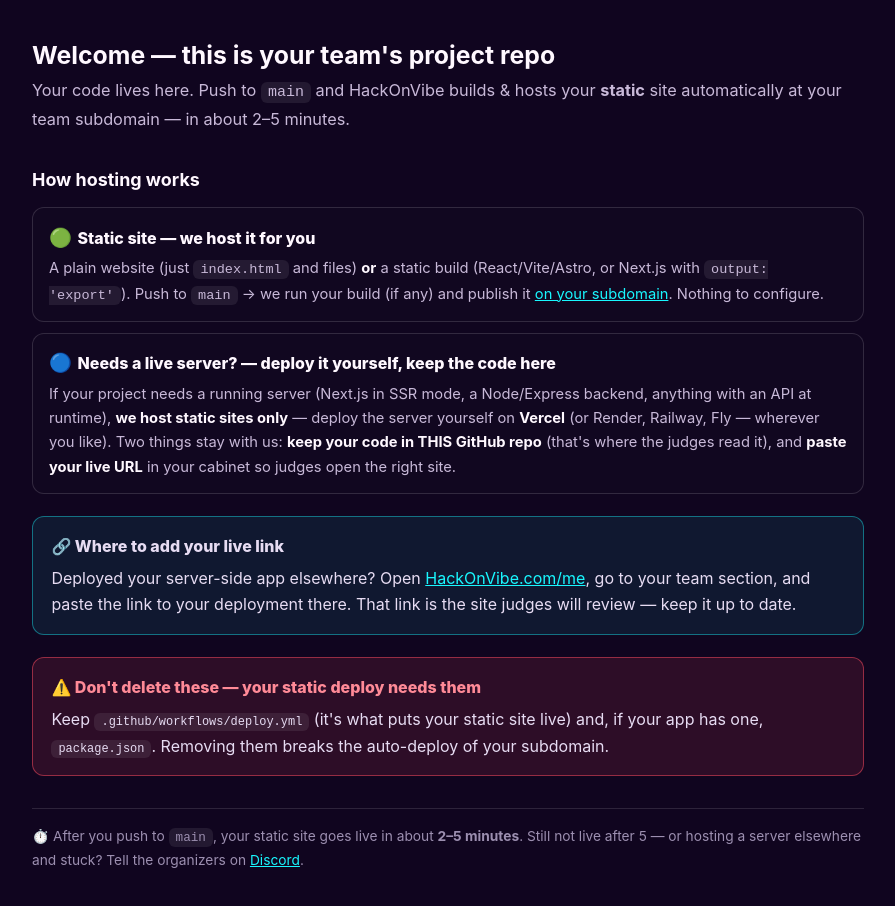
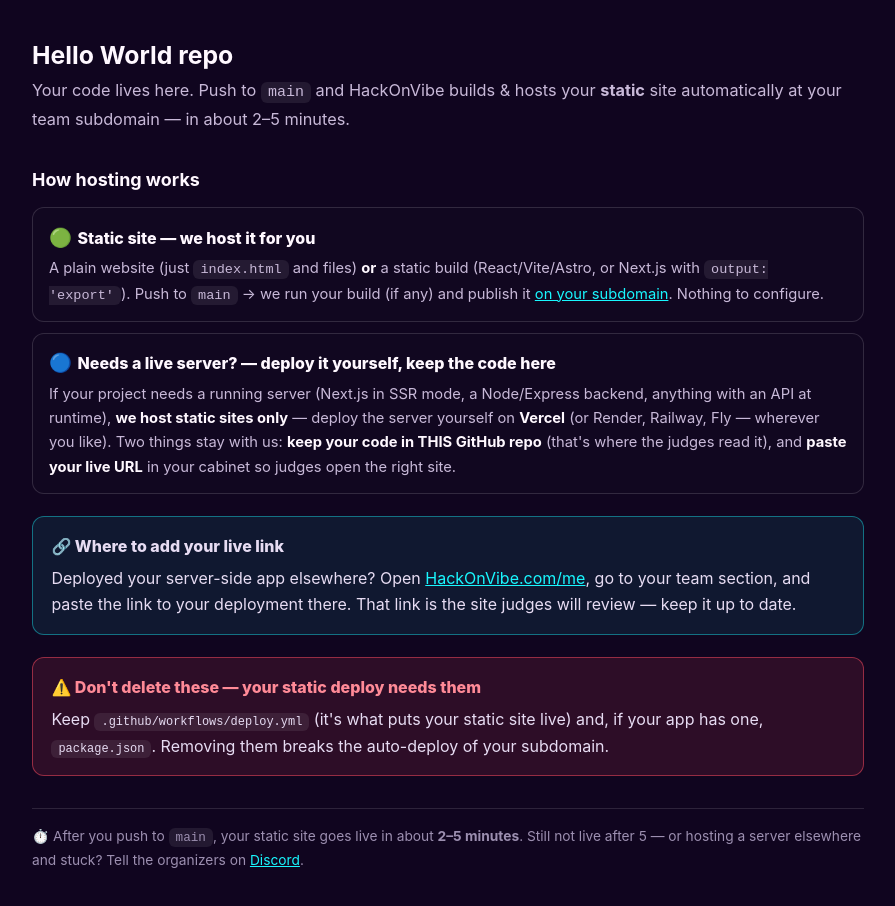
Before and after one commit to HackOnVibeCom/b95d8hl3m4bquupfrfb9ynep2q46c6li2qt7x59a, a plain HTML site: page index.html in a window 1280 px wide. Shown: the whole page, without its empty margins (192-1087 px from the left). Drawn offline with Linux system fonts and the light colour scheme.

Commit message:
Update index.html

```diff
--- a/index.html
+++ b/index.html
@@ -25,7 +25,7 @@ ul.builds li{border:1px solid rgba(255,255,255,.14);background:rgba(19,9,34,.6);
 </style>
 </head>
 <body><main>
-<h1>Welcome — this is your team's project repo</h1>
+<h1>Hello World repo</h1>
 <p class="sub">Your code lives here. Push to <code>main</code> and HackOnVibe builds &amp; hosts your <b>static</b> site automatically at your team subdomain — in about 2&ndash;5 minutes.</p>
 
 <h2>How hosting works</h2>
```
